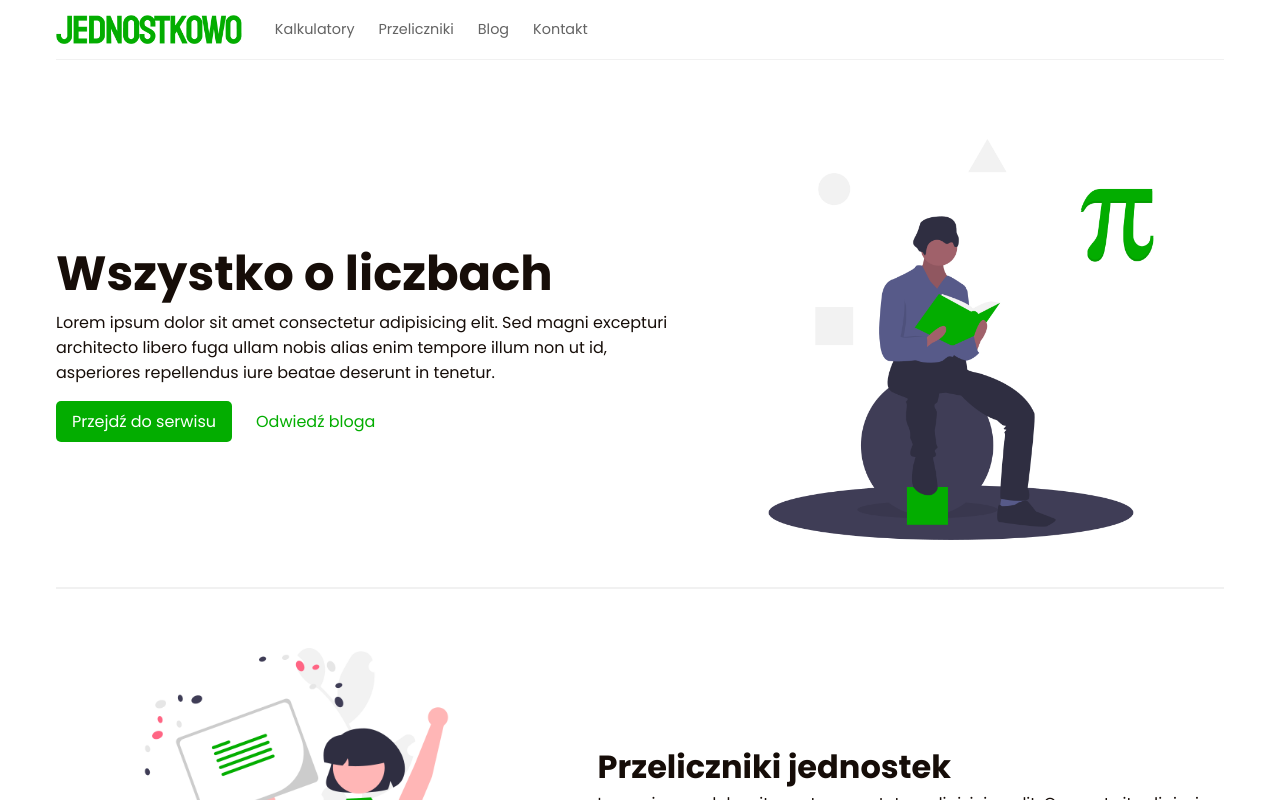
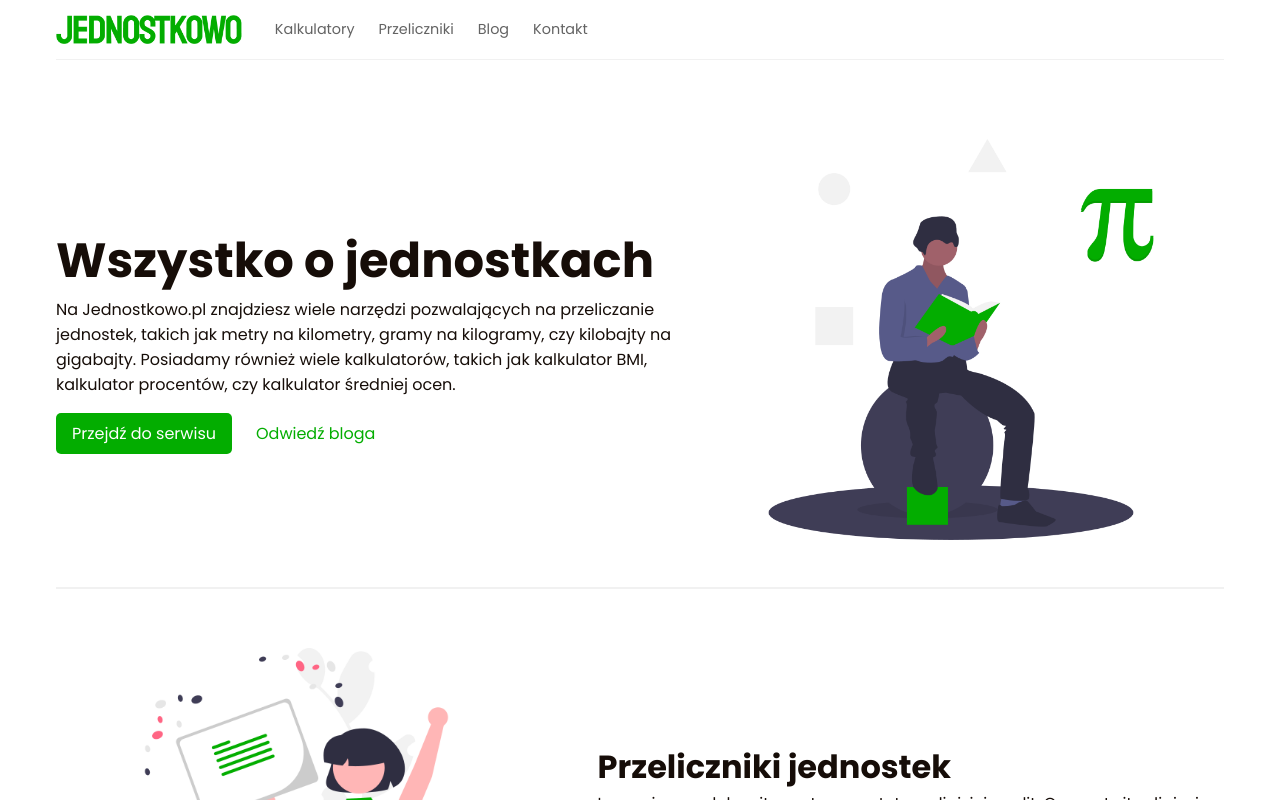
Before and after one commit to zerakot/jednostkowo, a SvelteKit app: page / in a window 1280 px wide. Shown: the top 800 px of the page. Built offline with nearby package versions, Linux system fonts and the light colour scheme.

Commit message:
Homepage banner lorep ipsum remove

```diff
--- a/src/lib/components/Icon.svelte
+++ b/src/lib/components/Icon.svelte
@@ -93,7 +93,7 @@
 	export let fill = 'black';
 
 	$: formattedFill = fill === 'primary' && '';
-	let icon = icons.find((item) => item.name === name);
+	$: icon = icons.find((item) => item.name === name);
 </script>
 
 <svg xmlns="http://www.w3.org/2000/svg" {height} {width} viewBox="0 -960 960 960">
--- a/src/routes/+page.svelte
+++ b/src/routes/+page.svelte
@@ -13,11 +13,12 @@
 	<header>
 		<div class="about">
 			<hgroup>
-				<h1 in:fly={{ x: -150 }}>Wszystko o liczbach</h1>
+				<h1 in:fly={{ x: -150 }}>Wszystko o jednostkach</h1>
 				<p in:fly={{ x: -150, delay: 100 }}>
-					Lorem ipsum dolor sit amet consectetur adipisicing elit. Sed magni excepturi architecto
-					libero fuga ullam nobis alias enim tempore illum non ut id, asperiores repellendus iure
-					beatae deserunt in tenetur.
+					Na Jednostkowo.pl znajdziesz wiele narzędzi pozwalających na przeliczanie jednostek,
+					takich jak metry na kilometry, gramy na kilogramy, czy kilobajty na gigabajty. Posiadamy
+					również wiele kalkulatorów, takich jak kalkulator BMI, kalkulator procentów, czy
+					kalkulator średniej ocen.
 				</p>
 			</hgroup>
 			<div class="actions">
--- a/src/routes/[type]-[id]/+page.server.js
+++ b/src/routes/[type]-[id]/+page.server.js
@@ -8,7 +8,10 @@ export const load = ({ params }) => {
 	const page = calculators?.find((item) => item.id === id && item?.type === type);
 
 	if (!page) {
-		throw error(404, { message: `Nie znaleziono kalkulatora` });
+		throw error(404, {
+			message: `Nie znaleziono kalkulatora`,
+			returnHref: '/kalkulator-procentow'
+		});
 	}
 
 	const metaTags = seo(
--- a/src/routes/blog/[slug]/+page.svelte
+++ b/src/routes/blog/[slug]/+page.svelte
@@ -13,6 +13,7 @@
 </script>
 
 <div class="container">
+	<!-- Dodaj wtrącenie do użycia kalkulatora lub przelicznika (użyj formatowania bloku code) -->
 	<img src={data?.post.image} alt="Banner artykułu" in:fly={{ x: -150 }} />
 
 	<section class="content" in:fly={{ x: -150, delay: 100 }}>
```
Also changed, not shown: src/lib/assets/blog.js.
